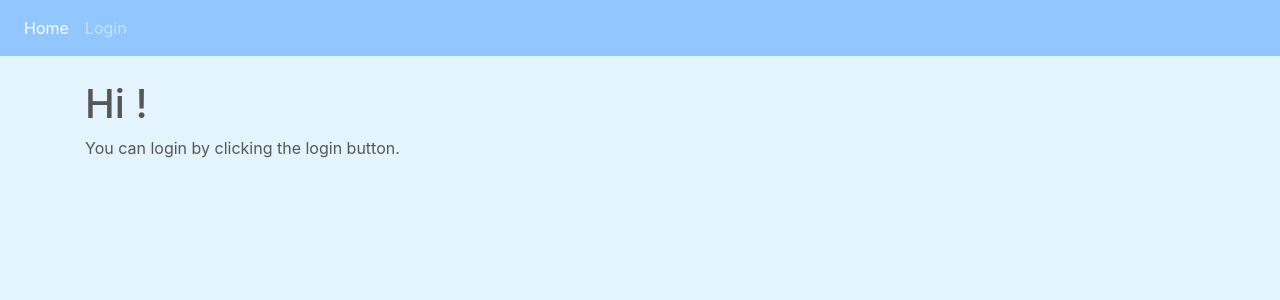
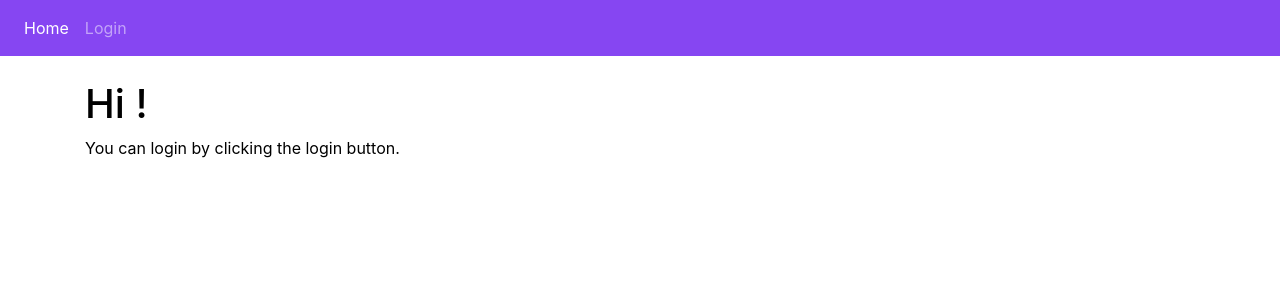
Before and after one commit to Abdullah-Koroglu/lumen-app-frontend, a React app: page / in a window 1280 px wide. Shown: the top 300 px of the page. Built offline with nearby package versions, Linux system fonts and the light colour scheme; no server answers; what config would draw is missing.

Commit message:
complated the color schemes

```diff
--- a/src/app/Index.jsx
+++ b/src/app/Index.jsx
@@ -8,14 +8,14 @@ import { Home } from '@/home';
 import { Profile } from '@/profile';
 import { Admin } from '@/admin';
 import { Account } from '@/account';
-import styled, { ThemeProvider } from "styled-components";
+import { ThemeProvider } from "styled-components";
 import { lightTheme, darkTheme, GlobalStyles, darkRed, lightBlue } from "../theme";
 
 
 function App() {
     const { pathname } = useLocation();
     const [user, setUser] = useState({});
-    const [color, setColor] = useState(2);
+    const [color, setColor] = useState(1);
 
     useEffect(() => {
         const subscription = accountService.user.subscribe(x => setUser(x));
@@ -23,7 +23,7 @@ function App() {
     }, []);
 
     useEffect(()=>{
-        setColor(accountService.userValue?.color)
+        accountService.userValue?.color && setColor(accountService.userValue?.color)
     }, [accountService.userValue?.color])
 
     return (
--- a/src/profile/Update.jsx
+++ b/src/profile/Update.jsx
@@ -118,7 +118,7 @@ function Update({ history }) {
                         <div className="form-group col">
                             <label>Theme</label>
                             <Field name="color" as="select" className={'form-control' + (errors.color && touched.color ? ' is-invalid' : '')}>
-                                <option value="1">Light</option>
+                                <option value="1">Light Purple</option>
                                 <option value="2">Dark Green</option>
                                 <option value="3">Dark Red</option>
                                 <option value="4">Light Blue</option>
@@ -164,7 +164,7 @@ function Update({ history }) {
                                                             style={{
                                                                 background: snapshot.isDraggingOver
                                                                     ? "lightblue"
-                                                                    : "lightgrey",
+                                                                    : "#efefef",
                                                                 padding: 4,
                                                             }}
                                                         >
@@ -182,13 +182,13 @@ function Update({ history }) {
                                                                                     ref={provided.innerRef}
                                                                                     {...provided.draggableProps}
                                                                                     {...provided.dragHandleProps}
-                                                                                    className="drop-item"
+                                                                                    className="drop-item drop-item-color"
                                                                                     style={{
                                                                                         userSelect: "none",
-                                                                                        backgroundColor: snapshot.isDragging
-                                                                                            ? "#343a40"
-                                                                                            : "#307bff",
-                                                                                        color: "white",
+                                                                                        // backgroundColor: snapshot.isDragging
+                                                                                        //     ? "#343a40"
+                                                                                        //     : "#307bff",
+                                                                                        // color: "white",
                                                                                         ...provided.draggableProps.style
                                                                                     }}
                                                                                 >
--- a/src/styles.less
+++ b/src/styles.less
@@ -59,6 +59,10 @@ a { cursor: pointer; }
     border-width: 2px;
 }
 
+// .drop-item-color{
+//     background-color: #13c1c1;
+// }
+
 .users-list-item:last-child .lastItem{
     border-bottom-right-radius: 10px;
 }
--- a/src/theme.js
+++ b/src/theme.js
@@ -2,12 +2,20 @@ import { createGlobalStyle } from "styled-components";
 
 export const lightTheme = {
   body: "#fff",
+  secondaryBody: "#8646f2",
+  lightBody: '#8646f2',
+  lightText: '#000',
+  secondLightText: '#fff',
+  thirdBody: "#b98fff",
   fontColor: "#000",
 };
 
 export const darkTheme = {
   body: "#012328",
   secondaryBody: "#06444e",
+  lightBody: '#06444e',
+  lightText: '#fff',
+  secondLightText: '#fff',
   thirdBody: "#000",
   fontColor: "#fff",
 };
@@ -15,14 +23,20 @@ export const darkTheme = {
 export const darkRed = {
   body: "#28010a",
   secondaryBody: "#3a020f",
+  lightBody: '#3a020f',
+  lightText: '#edc7d0',
+  secondLightText: '#edc7d0',
   thirdBody: "#000",
   fontColor: "#fff",
 };
 
 export const lightBlue = {
-  body: "#e4f4ff",
+  body: "#fafdff",
   secondaryBody: "#91c6ff",
-  thirdBody: "#fff",
+  lightBody: '#91c6ff',
+  lightText: '#565656',
+  secondLightText: '#fff',
+  thirdBody: "#d2edff",
   fontColor: "#565656",
 };
 
@@ -42,18 +56,6 @@ export const GlobalStyles = createGlobalStyle`
         color: ${(props) => props.theme.fontColor};
     }
 
-    .card-body {
-        background: ${(props) => props.theme.secondaryBody} !important;
-        color: ${(props) => props.theme.fontColor};
-    }
-    .card{
-        background: ${(props) => props.theme.secondaryBody} !important;
-        color: ${(props) => props.theme.fontColor};
-        border-color: ${(props) => props.theme.thirdBody};
-    }
-    .card-header{
-        border-color: ${(props) => props.theme.thirdBody} !important;
-    }
     .navbar-extend{
         background: ${(props) => props.theme.secondaryBody} !important;
         color: ${(props) => props.theme.fontColor};
@@ -69,4 +71,44 @@ export const GlobalStyles = createGlobalStyle`
     table{
         color: ${(props) => props.theme.fontColor} !important;
     }
+
+    .btn-primary{
+      background: ${(props) => props.theme.secondaryBody} !important;
+      color: ${(props) => props.theme.secondLightText};
+      border-color: ${(props) => props.theme.thirdBody} !important;
+    }
+
+    .btn-link{
+      color: ${(props) => props.theme.lightText};
+    }
+    .btn-link:hover{
+      color: ${(props) => props.theme.lightText};
+    }
+
+    .card-body {
+      background: ${(props) => props.theme.lightBody} !important;
+      color: ${(props) => props.theme.secondLightText};
+  }
+  .card{
+      background: ${(props) => props.theme.lightBody} !important;
+      color: ${(props) => props.theme.secondLightText};
+      border-color: ${(props) => props.theme.thirdBody};
+  }
+  .card-header{
+      border-color: ${(props) => props.theme.thirdBody} !important;
+  }
+
+  .drop-item-color{
+      background: ${(props) => props.theme.secondaryBody} !important;
+      border-color: ${(props) => props.theme.secondaryBody} !important;
+  }
+
+  a{
+    color: ${(props) => props.theme.lightText};
+  }
+  a:hover{
+    color: ${(props) => props.theme.lightText};
+  }
+
+
 `;
```
